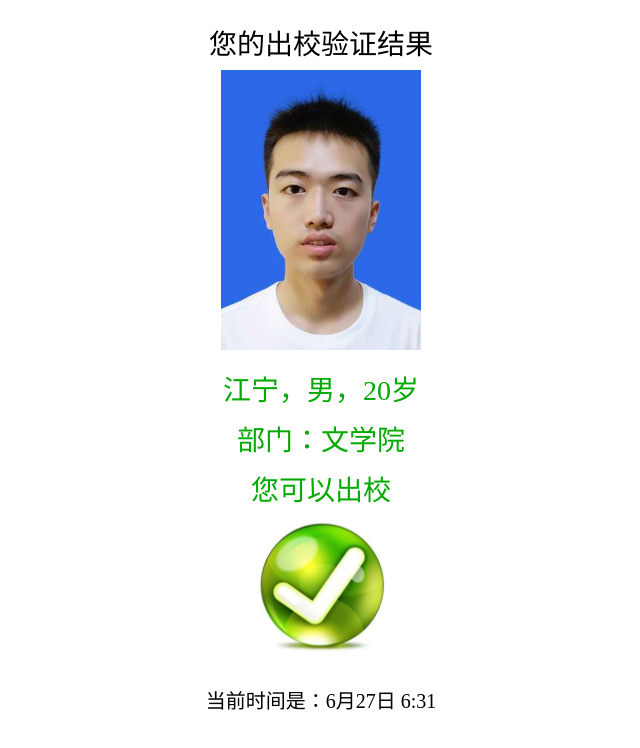
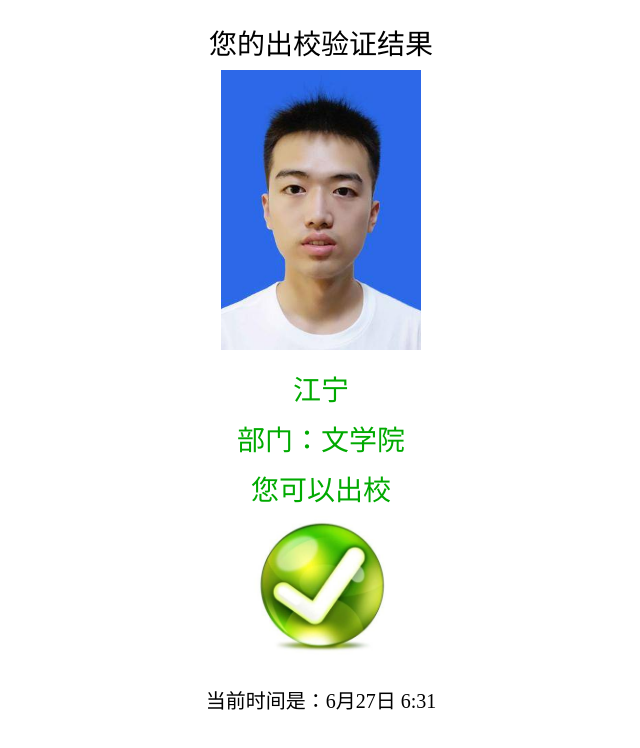
Before and after one commit to DooduFawl/DooduFawlout.github.io, a plain HTML site: page index.html in a window 1280 px wide. Shown: the whole page, without its empty margins (319-959 px from the left). Drawn offline with Linux system fonts and the light colour scheme.

Commit message:
Update index.html

```diff
--- a/index.html
+++ b/index.html
@@ -24,7 +24,7 @@
 
 <div  style="color:#00AA00;">
 	<div><img id="headerPhoto" style="max-width:200px" src="boy.jpg"/></div>
-    <span >江宁</span>，<span>男</span>，<span>20</span>岁
+    <span >江宁</span>
     <br/>
     部门：<span>文学院</span>
 
```
